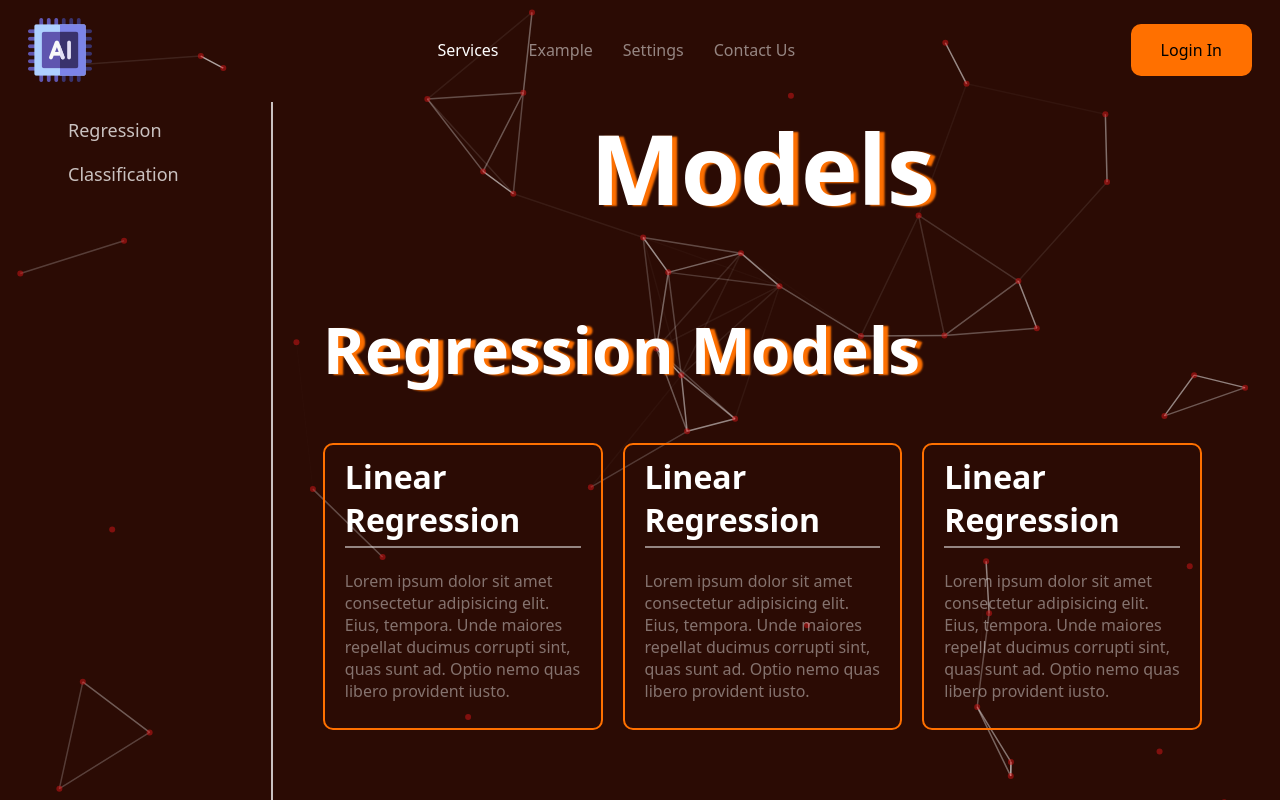
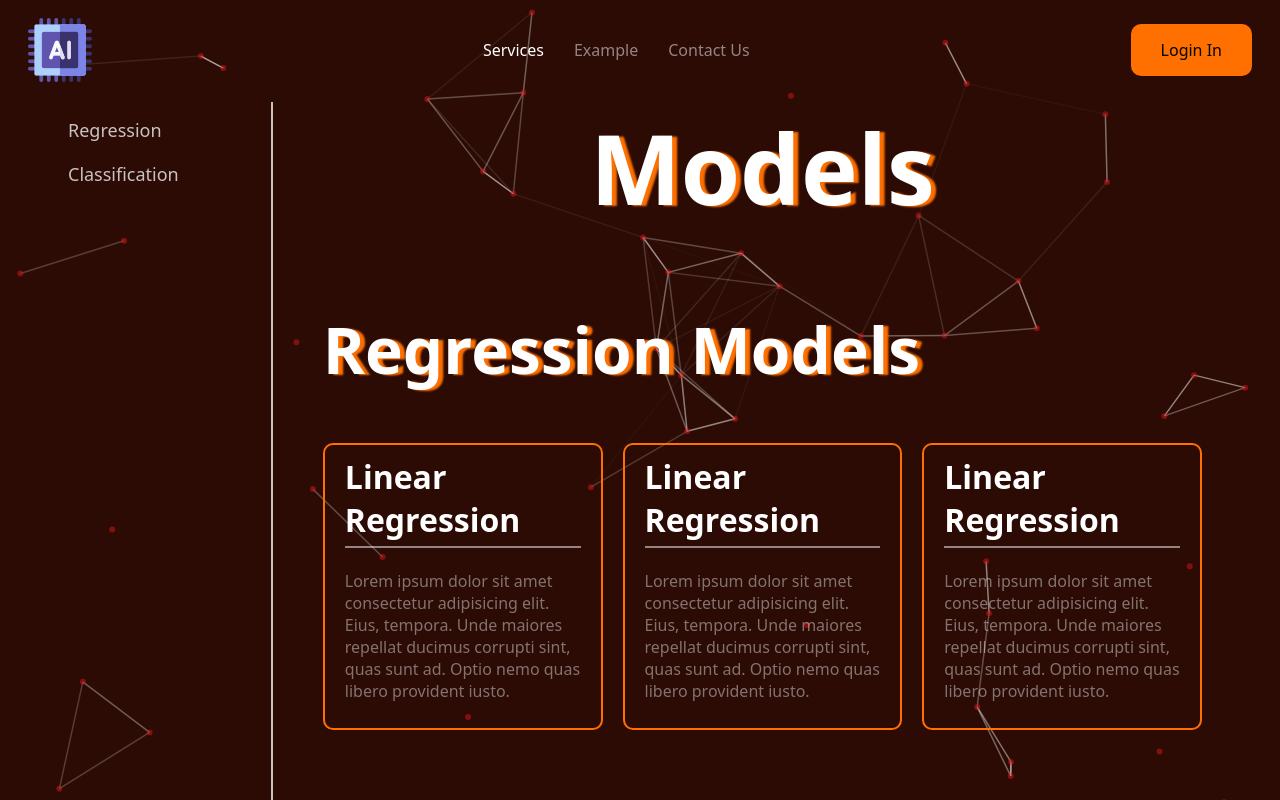
Before and after one commit to TRAVELLER00012/AiServices, a React (Vite) app: page /mainpage in a window 1280 px wide. Shown: the top 800 px of the page. Built offline with nearby package versions, Linux system fonts and the light colour scheme.

Commit message:
remove settings from navbar

```diff
--- a/src/components/MainPageNavBar.tsx
+++ b/src/components/MainPageNavBar.tsx
@@ -6,16 +6,14 @@ import Logo from "../assets/images/ai.png"
 interface NavigationStatus {
     services?: boolean,
     exampleCode?:boolean,
-    settings?: boolean,
     contactus?: boolean
 
 }
 
-const MainPageNavBar = ({services,exampleCode,contactus,settings} : NavigationStatus) => {
+const MainPageNavBar = ({services,exampleCode,contactus} : NavigationStatus) => {
     const [selectedItem,setSelectedItem] = useState({
         services,
         exampleCode,
-        settings,
         contactus
     })
 
@@ -28,7 +26,6 @@ const MainPageNavBar = ({services,exampleCode,contactus,settings} : NavigationSt
                         services:true,
                         contactus : false,
                         exampleCode : false,
-                        settings : false
                     })}>Services</Link>
                 </li>
 
@@ -37,26 +34,14 @@ const MainPageNavBar = ({services,exampleCode,contactus,settings} : NavigationSt
                         services:false,
                         contactus : false,
                         exampleCode : true,
-                        settings : false
                     })}>Example</Link>
                 </li>
-
-                <li className={selectedItem.settings ? styles.selected : ""}>
-                    <Link to={"/mainpage/settings"} onClick={() => setSelectedItem({
-                        services:false,
-                        contactus : false,
-                        exampleCode : false,
-                        settings : true
-                    })}>Settings</Link>
-                </li>
-
 
                 <li className={selectedItem.contactus ? styles.selected : ""}>
                     <Link to={"/contact"}  onClick={() => setSelectedItem({
                         services:false,
                         contactus : true,
                         exampleCode : false,
-                        settings : false
                     })}>Contact Us
                     </Link>
                 </li>
```
